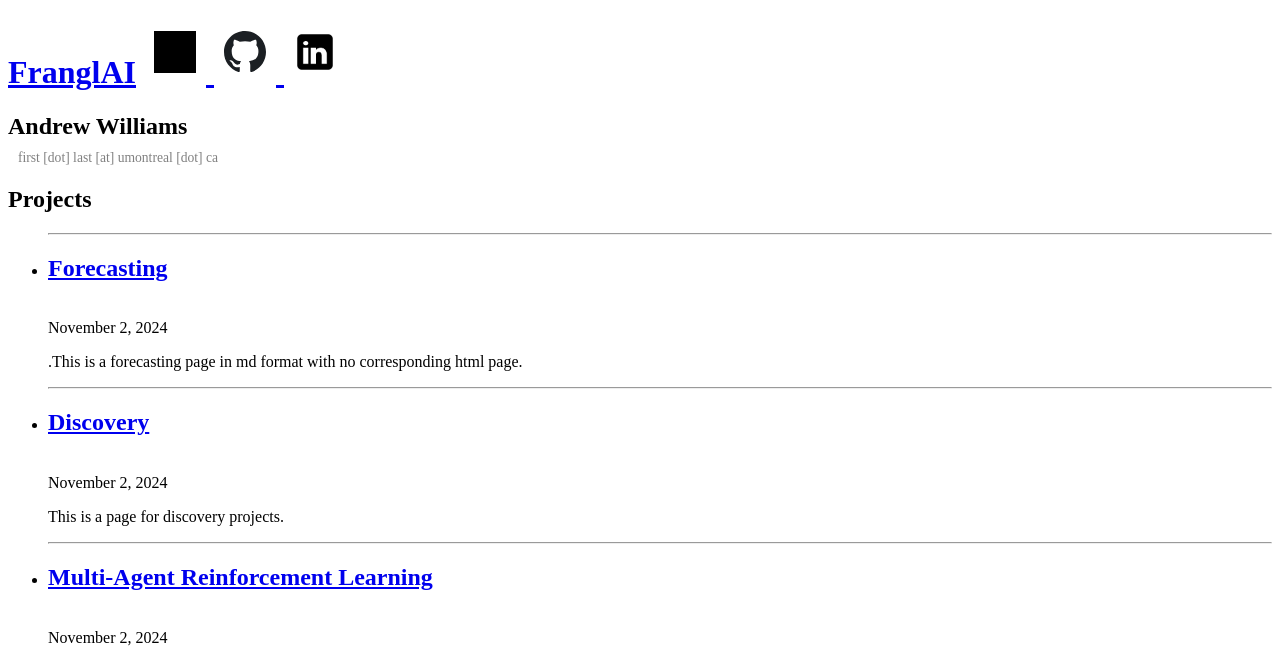
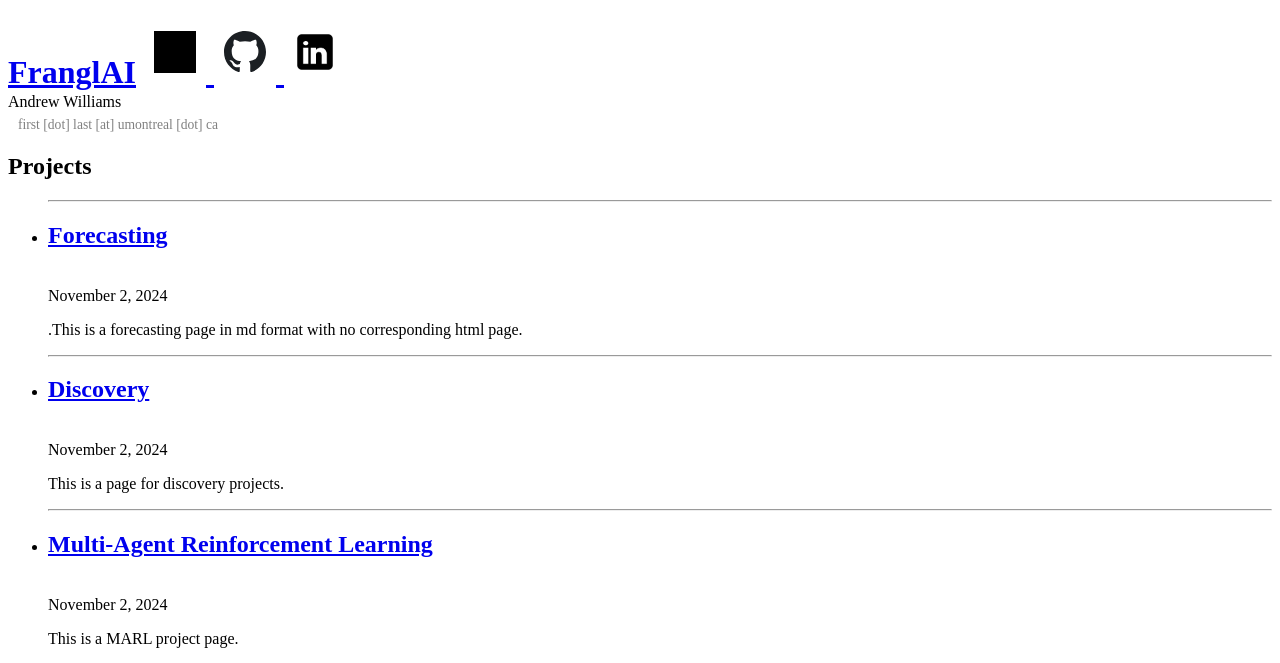
Before and after one commit to AndrewRWilliams/AndrewRWilliams.github.io, a Jekyll site: the page built from projects/index.html, in a window 1280 px wide. Shown: the part 108-771 px from the top of the page. Built offline with Jekyll 4.4.1, drawn with Linux system fonts in a browser that asks for light colours; grey boxes are pictures that could not be loaded.

Commit message:
Update header.html

```diff
--- a/_includes/header.html
+++ b/_includes/header.html
@@ -39,7 +39,9 @@
             />
         </a>
     </h1>
-    <h2>Andrew Williams</h2>
+    <p style="margin-top: -20px;">
+    Andrew Williams
+    </p>
     <p style="font-size: 0.85em; color: gray; margin-top: -10px; margin-left: 10px;">
     first [dot] last [at] umontreal [dot] ca
     </p>
```
